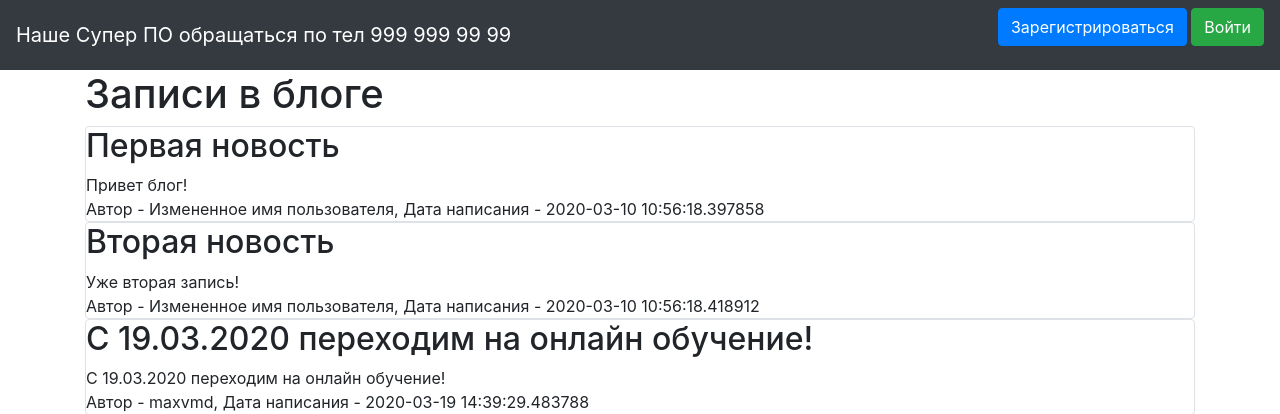
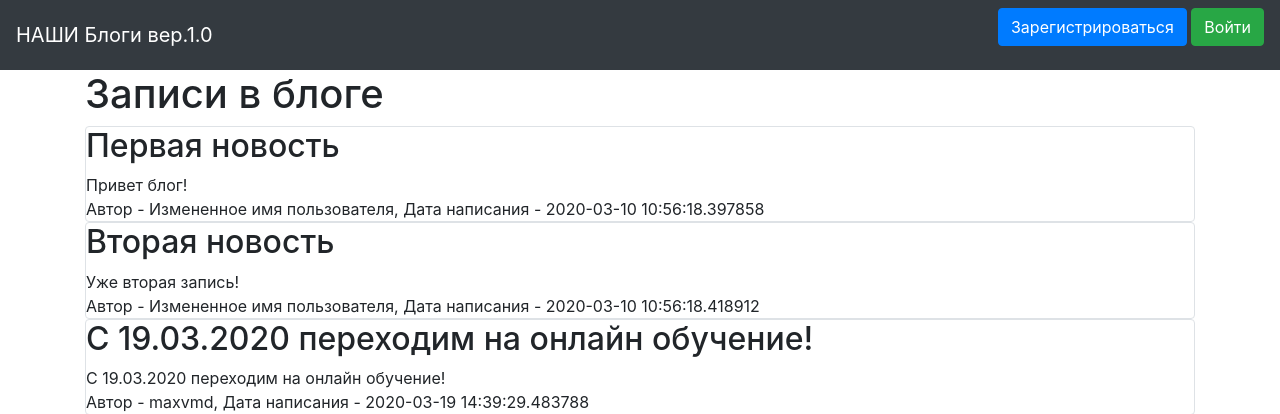
Before and after one commit to MaxSolovov/www1, a Flask app: page / in a window 1280 px wide. Shown: the top 414 px of the page. Run offline with Flask 2, Linux system fonts and the light colour scheme; data comes from the database, SQL or seed files in the repository; some libraries are stand-ins or nearby versions.

Commit message:
изменили название

```diff
--- a/templates/base.html
+++ b/templates/base.html
@@ -12,7 +12,7 @@
 <body>
 <header>
     <nav class="navbar navbar-dark bg-dark">
-        <a class="navbar-brand" href="#">Наше Супер ПО обращаться по тел 999 999 99 99</a>
+        <a class="navbar-brand" href="#">НАШИ Блоги вер.1.0</a>
         {% if current_user.is_authenticated %}
             <a class="navbar-brand" href="/logout">{{ current_user.name }}</a>
         {% else %}
```
